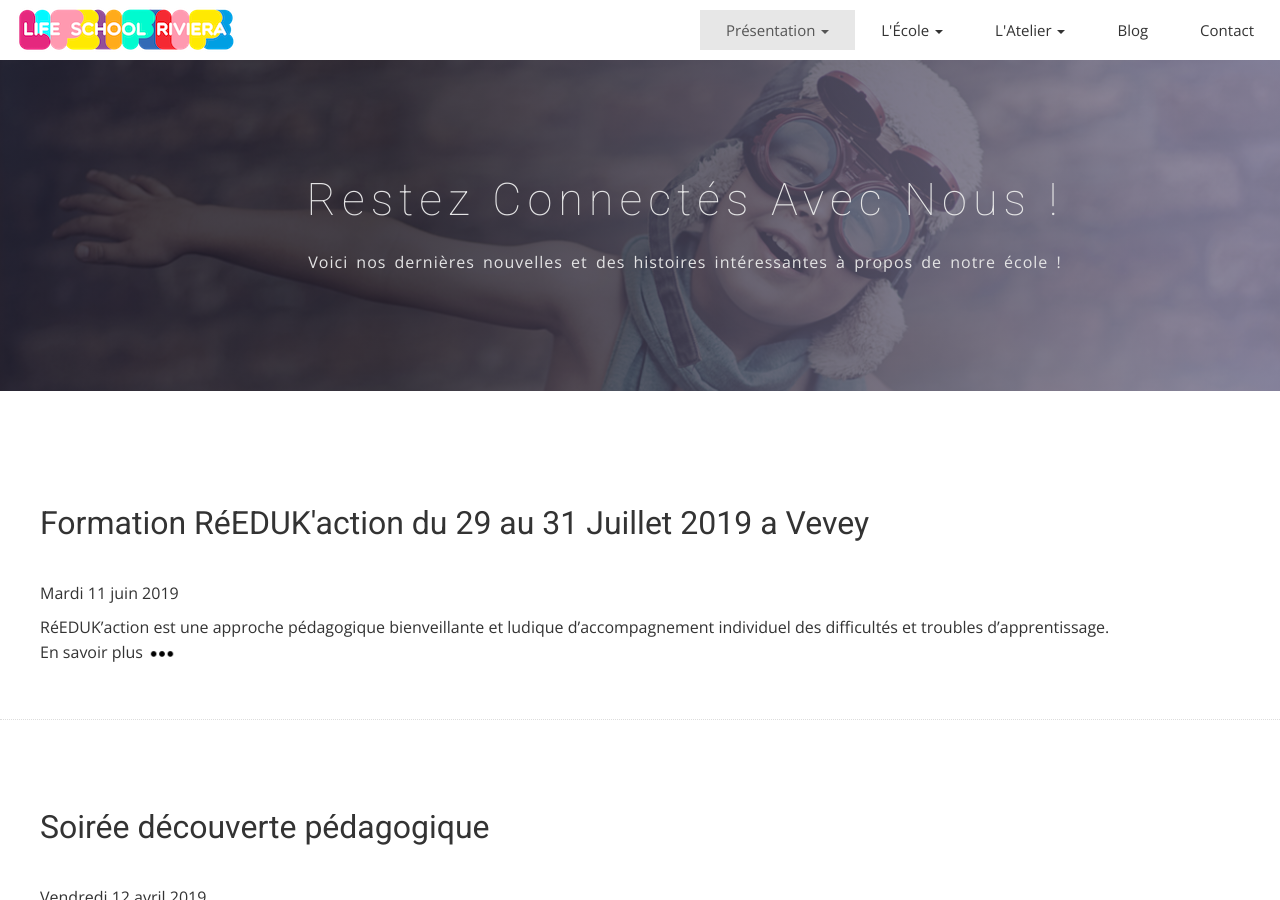
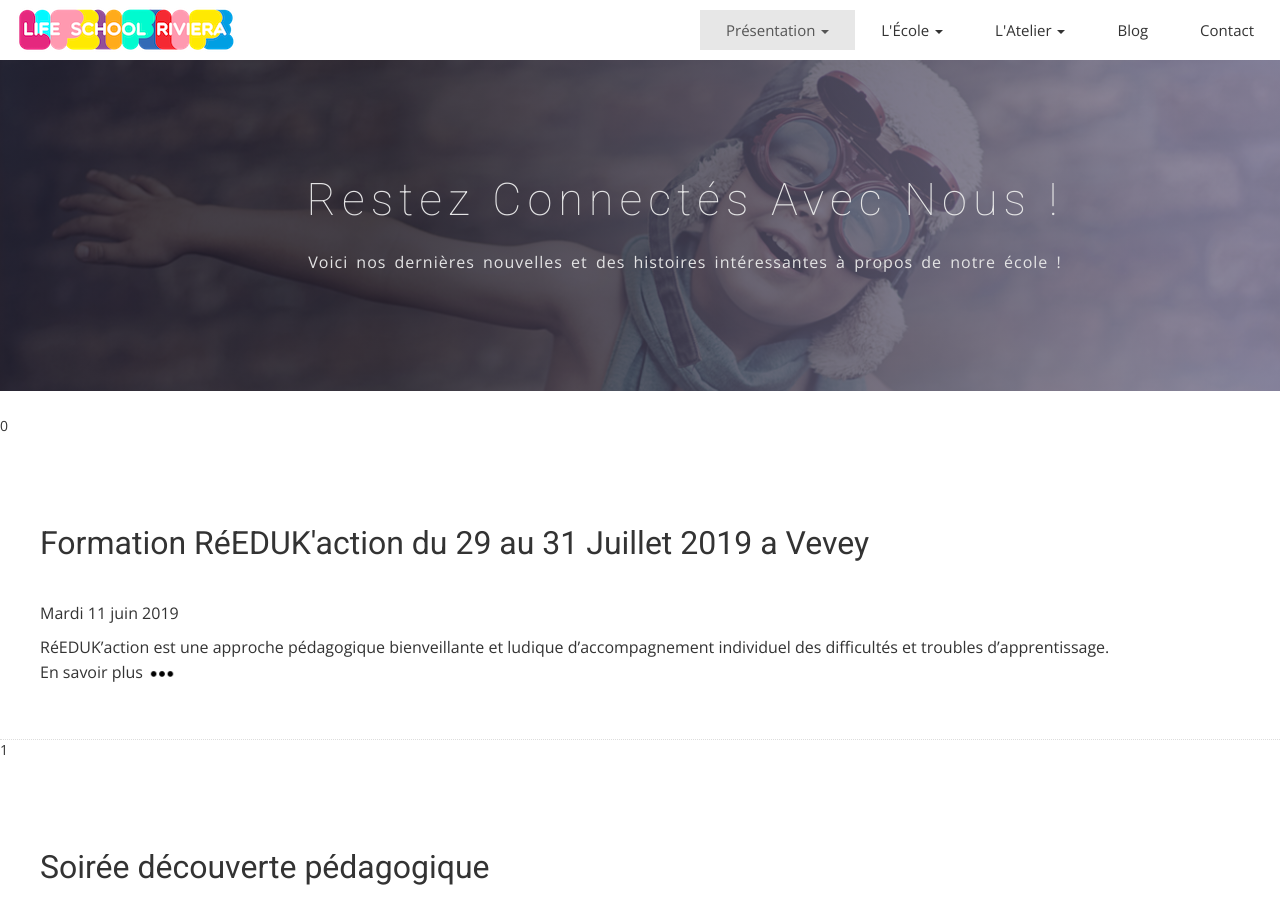
Before and after one commit to midjoule/lifeschool, a Jekyll site: the page built from blog.html, in a window 1280 px wide and 900 px high. Built offline with Jekyll 4.4.1, drawn with Linux system fonts in a browser that asks for light colours; nearby versions of some CDN libraries; some web fonts are replaced.

Commit message:
Update blog.html

```diff
--- a/blog.html
+++ b/blog.html
@@ -20,9 +20,9 @@ permalink: /blog/
 </section>
 
 <section id="blog-posts">
-{% assign i = 0 %}
+
 {% for post in site.posts %}
-{% assign i = i + 1 %}
+{% increment i %}
 <div class="post-area">
   <h2>{{ post.title }}</h2>
   <p class="post-date">{% assign dy = post.date | date: "%a" %}{% case dy %}{% when "Mon" %}Lundi{% when "Tue" %}Mardi{% when "Wed" %}Mercredi{% when "Thu" %}Jeudi{% when "Fri" %}Vendredi{% when "Sat" %}Samedi{% when "Sun" %}Dimanche{% else %}{{ dy }}{% endcase %} {% assign d = post.date | date: "%-d"  %}{% case d %}{% when '1' %}{{ d }}er{% else %}{{ d }}{% endcase %} {% assign m = post.date | date: "%-m" %}{% case m %}{% when '1' %}janvier{% when '2' %}février{% when '3' %}mars{% when '4' %}avril{% when '5' %}mai{% when '6' %}juin{% when '7' %}juillet{% when '8' %}août{% when '9' %}septembre{% when '10' %}octobre{% when '11' %}novembre{% when '12' %}décembre{% endcase %} {{ post.date | date: '%Y' }}</p>
```
